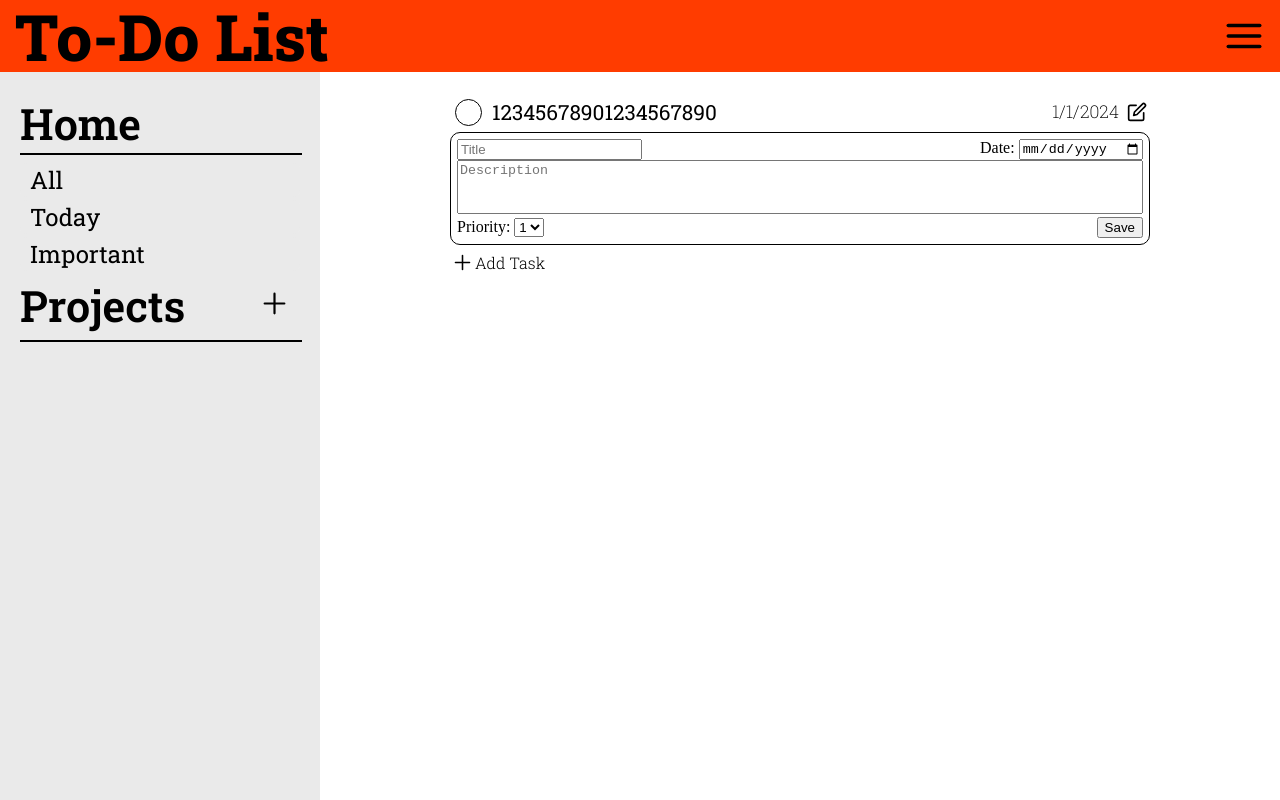
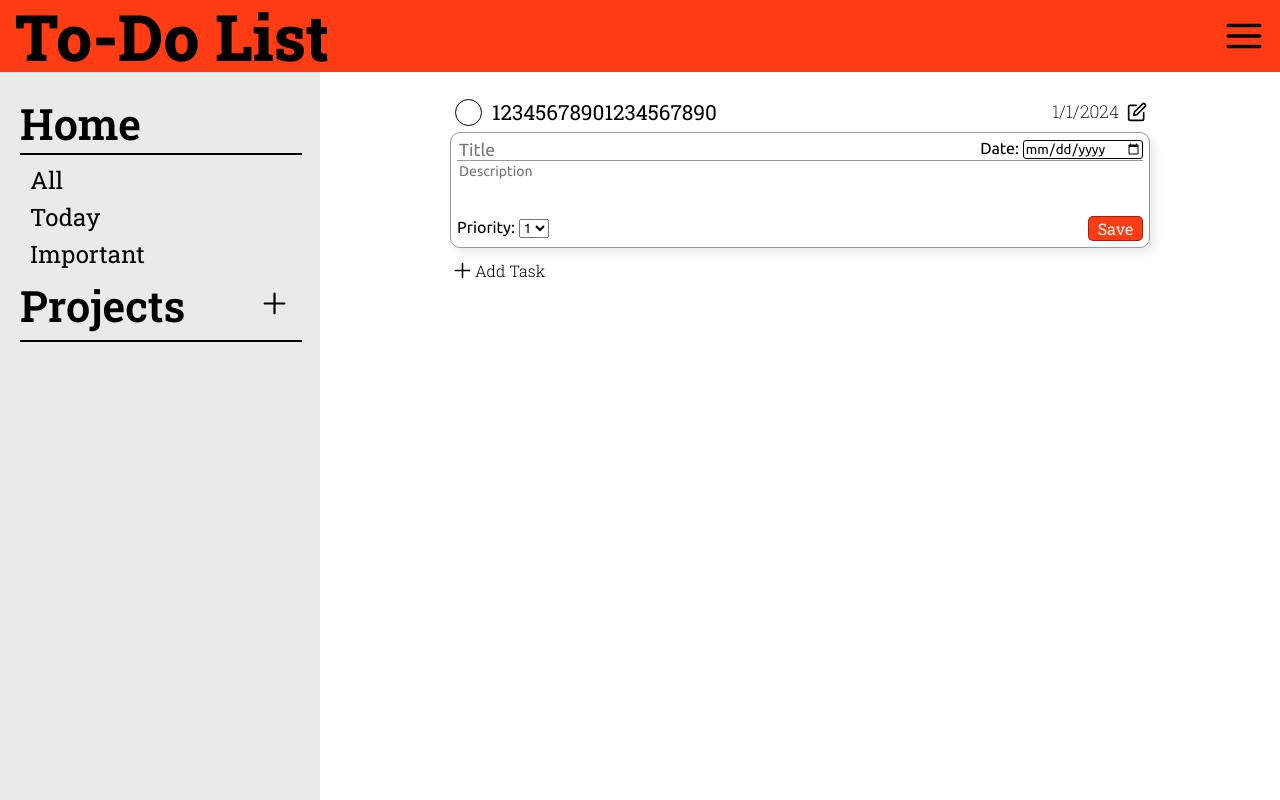
Before and after one commit to Carson77V/to-do-list, a plain HTML site: page index.html in a window 1280 px wide. Drawn offline with Linux system fonts and the light colour scheme.

Commit message:
Complete styling the task form

```diff
--- a/style.css
+++ b/style.css
@@ -1,6 +1,8 @@
 /* fonts */
 /* 'Roboto Slab' */
 @import url('https://fonts.googleapis.com/css2?family=Roboto+Slab:wght@200;300;400;600;800&display=swap');
+/* 'Ubuntu' */
+@import url('https://fonts.googleapis.com/css2?family=Ubuntu&display=swap');
 
 /* http://meyerweb.com/eric/tools/css/reset/
    v2.0 | 20110126
@@ -53,11 +55,11 @@ table {
 
 /* Main selectors */
 :root {
-	--main-orange: rgb(255, 123, 0);
-	--red-orange: rgb(255, 60, 0);
+	--red-orange: rgb(255, 60, 20);
 	--red-hover: rgb(220, 37, 0);
 	--menu-background: #eaeaea;
 	--menu-hover: #dadada;
+	--bright-green: rgb(50, 240, 30);
 }
 
 body {
@@ -199,6 +201,7 @@ hr {
 	border-radius: 8px;
 	border: 1px solid black;
 	margin-bottom: 6px;
+	font-family: 'Ubuntu', sans-serif;
 }
 
 .project-buttons {
@@ -215,7 +218,7 @@ hr {
 
 .add-button {
 	margin-right: 3px;
-	background-color: rgb(50, 240, 30);
+	background-color: var(--bright-green);
 }
 
 .add-button:hover {
@@ -273,7 +276,7 @@ hr {
 }
 
 .task-circle:hover {
-	background-color: var(--main-orange);
+	background-color: var(--bright-green);
 }
 
 .task-title {
@@ -311,7 +314,7 @@ img[src="images/edit.svg"]:hover {
 	align-items: center;
 	width: 100%;
 	max-width: 700px;
-	margin: 5px auto;
+	margin: 10px auto;
 	border-radius: 7px;
 }
 
@@ -325,10 +328,27 @@ img[src="images/edit.svg"]:hover {
 }
 
 .task-form {
-	border: 1px solid black;
+	border: 1px solid rgb(0, 0, 0, 0.4);
 	border-radius: 10px;
 	padding: 6px;
 	box-sizing: border-box;
+	box-shadow: 5px 5px 8px var(--menu-background);
+}
+
+#title-edit {
+	font-family: 'Ubuntu', sans-serif;
+	font-size: 1.1rem;
+	border: none;
+}
+
+[for="date"] {
+	font-family: 'Ubuntu', sans-serif;
+}
+
+#date {
+	font-family: 'Ubuntu', sans-serif;
+	border: 1px solid black;
+	border-radius: 3px;
 }
 
 .textarea-div {
@@ -339,18 +359,44 @@ img[src="images/edit.svg"]:hover {
 	width: calc(99% + 1px);
 	resize: none;
 	height: 3rem;
+	font-family: 'Ubuntu', sans-serif;
+	font-size: 0.88rem;
+	border: none;
 }
 
+[for="priority"] {
+	font-family: 'Ubuntu', sans-serif;
+}
+
+#priority {
+	font-family: 'Ubuntu', sans-serif;
+}
 .top-form-task {
 	display: flex;
 	justify-content: space-between;
 	align-items: center;
+	border-bottom: 1px solid rgb(0, 0, 0, 0.4);
 }
 
 .lower-form-task {
 	display: flex;
 	justify-content: space-between;
 	align-items: center;
+}
+
+.task-form button {
+	background-color: var(--red-orange);
+	border: 1px solid rgb(0, 0, 0, 0.4);
+	border-radius: 5px;
+	font-family: 'Roboto Slab', serif;
+	font-weight: 400;
+	font-size: 1rem;
+	width: 55px;
+	color: white;
+}
+
+.task-form button:hover {
+	background-color: var(--red-hover);
 }
 
 /*responsive website designs*/
```
